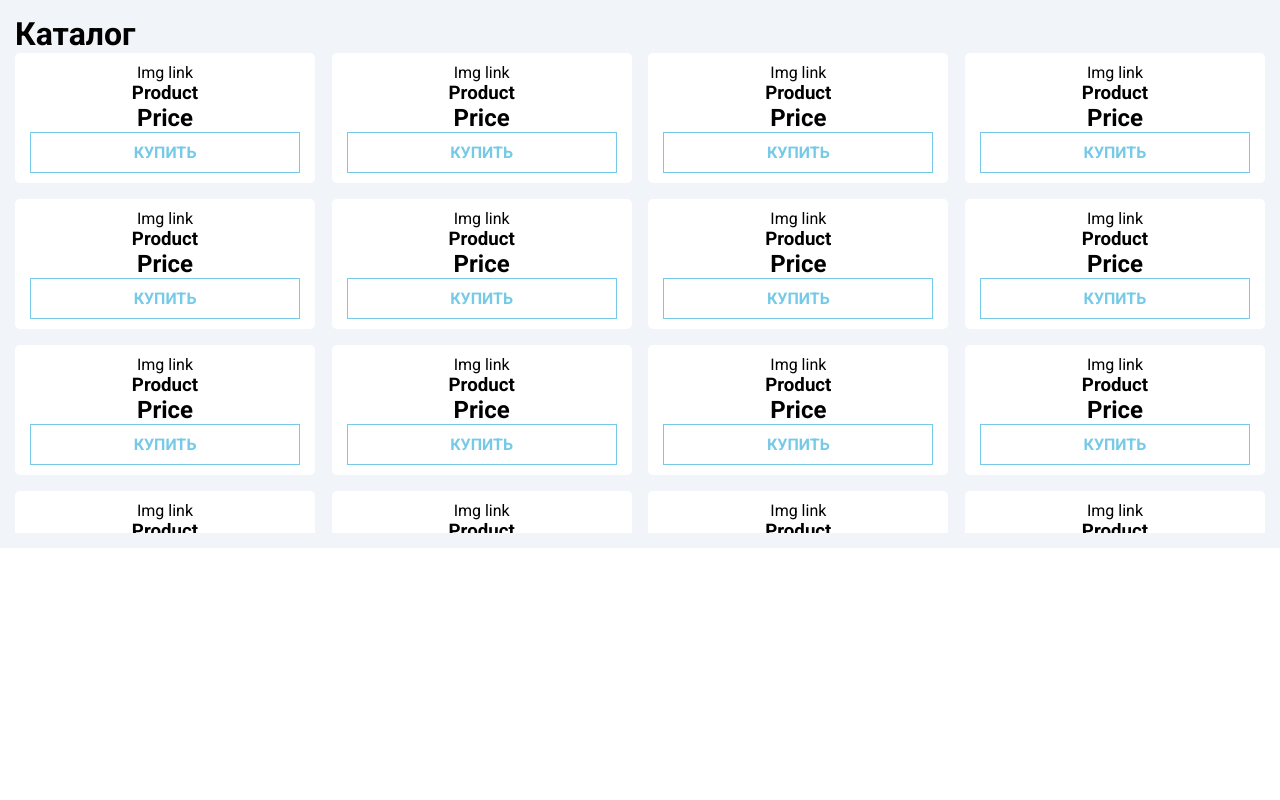
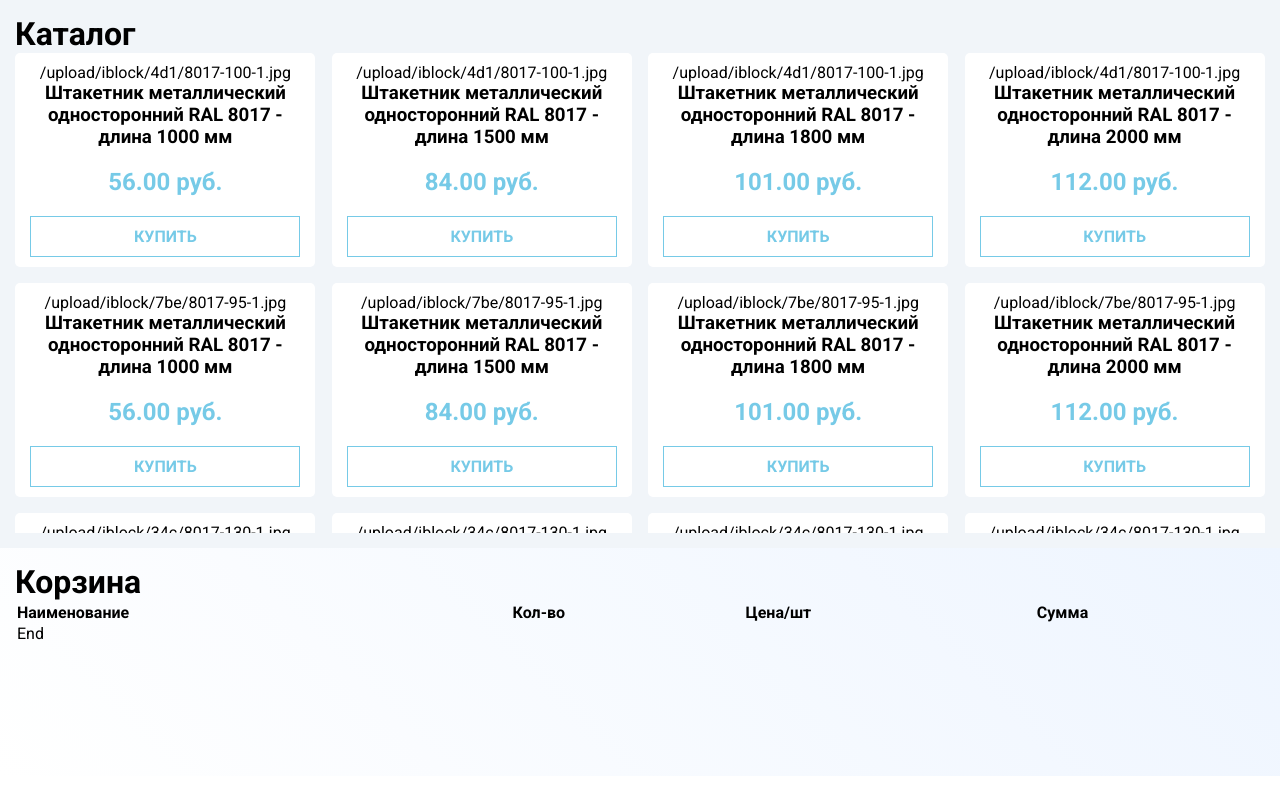
Before and after one commit to Jixlen999/test-task-js, a React (Create React App) app: page / in a window 1280 px wide. Built offline with nearby package versions, Linux system fonts and the light colour scheme.

Commit message:
Products list is finished, Shopping Cart satrted (design + adding products to sessionStorage by click)

```diff
--- a/src/App.css
+++ b/src/App.css
@@ -5,4 +5,5 @@
 	padding: 0;
 	box-sizing: border-box;
 	font-family: "Roboto", sans-serif;
+	overflow: hidden;
 }
--- a/src/App.js
+++ b/src/App.js
@@ -1,11 +1,29 @@
+import { useEffect, useState, createContext } from "react";
 import "./App.css";
 import ProductsList from "./components/ProductsList/ProductsList";
+import axios from "axios";
+import ShoppingCart from "./components/ShoppingCart/ShoppingCart";
 
 function App() {
+	const [products, setProducts] = useState([]);
+	const fetchData = async () => {
+		const result = await axios.get("product.json");
+		setProducts(result.data);
+	};
+	const [productInShoppingCart, setProductInShoppingCart] = useState([]);
+	const productInShoppingCartContext = createContext(productInShoppingCart);
+
+	useEffect(() => {
+		fetchData();
+	}, []);
+
 	return (
-		<div className="App">
-			<ProductsList />
-		</div>
+		<productInShoppingCartContext.Provider value={productInShoppingCart}>
+			<div className="App">
+				<ProductsList products={products} />
+				<ShoppingCart />
+			</div>
+		</productInShoppingCartContext.Provider>
 	);
 }
 
--- a/src/components/ProductCard/ProductCard.jsx
+++ b/src/components/ProductCard/ProductCard.jsx
@@ -1,21 +1,17 @@
 import React from "react";
 import Button from "../UI/Button/Button";
 import classes from "./ProductCard.module.css";
-import axios from "axios";
 
-const ProductCard = () => {
-	const getData = () => {
-		axios.get("product.json").then((response) => {
-			console.log(response.data);
-		});
-	};
-
+const ProductCard = (props) => {
 	return (
 		<div className={classes.productCard}>
-			<div>Img link</div>
-			<h3>Product</h3>
-			<h2>Price</h2>
-			<Button onClick={() => getData()} />
+			<div>{props.picture}</div>
+			<h3>{props.caption}</h3>
+			{props.price && (
+				<h2 className={classes.productCard__price}>{props.price} руб.</h2>
+			)}
+
+			<Button product={props} />
 		</div>
 	);
 };
--- a/src/components/ProductCard/ProductCard.module.css
+++ b/src/components/ProductCard/ProductCard.module.css
@@ -6,3 +6,8 @@
 	text-align: center;
 	padding: 10px;
 }
+
+.productCard__price {
+	color: rgb(118, 202, 231);
+	margin: 20px 0;
+}
--- a/src/components/ProductsList/ProductsList.jsx
+++ b/src/components/ProductsList/ProductsList.jsx
@@ -1,28 +1,42 @@
-import React from "react";
+import React, { useEffect, useState } from "react";
 import ProductCard from "../ProductCard/ProductCard";
 import classes from "./ProductsList.module.css";
 
-const ProductsList = () => {
+const ProductsList = ({ products }) => {
 	return (
 		<div className={classes.productsList}>
 			<h1>Каталог</h1>
 			<div className={classes.productsList__products}>
-				<ProductCard />
-				<ProductCard />
-				<ProductCard />
-				<ProductCard />
-				<ProductCard />
-				<ProductCard />
-				<ProductCard />
-				<ProductCard />
-				<ProductCard />
-				<ProductCard />
-				<ProductCard />
-				<ProductCard />
-				<ProductCard />
-				<ProductCard />
-				<ProductCard />
-				<ProductCard />
+				{products.map((product) => {
+					if (product.SKU) {
+						{
+							let productCardArray = [];
+							for (let key in product.SKU) {
+								productCardArray.push(
+									<ProductCard
+										key={product.SKU[key].ID}
+										picture={product.PICTURE}
+										caption={
+											product.SKU[key].LENGTH
+												? `${product.SKU[key].NAME} - длина ${product.SKU[key].LENGTH} мм`
+												: `${product.SKU[key].NAME}`
+										}
+										price={product.SKU[key].PRICE}
+									/>
+								);
+							}
+							return productCardArray;
+						}
+					} else
+						return (
+							<ProductCard
+								key={product.ID}
+								picture={product.PICTURE}
+								caption={product.NAME}
+								price={product.PRICE}
+							/>
+						);
+				})}
 			</div>
 		</div>
 	);
--- a/src/components/ProductsList/ProductsList.module.css
+++ b/src/components/ProductsList/ProductsList.module.css
@@ -7,7 +7,7 @@
 	height: 60vh;
 	width: 100%;
 	display: flex;
-	justify-content: space-between;
+	justify-content: space-evenly;
 	align-items: center;
 	flex-wrap: wrap;
 	gap: 1rem;
--- /dev/null
+++ b/src/components/ShoppingCart/ShoppingCart.jsx
@@ -0,0 +1,42 @@
+import React, { useEffect, useState } from "react";
+import classes from "./ShoppingCart.module.css";
+
+const ShoppingCart = () => {
+	let [productsList, setProductsList] = useState([]);
+	let productKeys = Object.keys(sessionStorage);
+
+	return (
+		<div className={classes.shoppingCart}>
+			<h1>Корзина</h1>
+			<div className={classes.shoppingCart__productsList}>
+				<table className={classes.shoppingCart__table}>
+					<thead>
+						<tr style={{ textAlign: "left" }}>
+							<th>Наименование</th>
+							<th>Кол-во</th>
+							<th>Цена/шт</th>
+							<th>Сумма</th>
+						</tr>
+					</thead>
+					<tbody>
+						{productKeys.map((key) => {
+							return (
+								<tr>
+									<td>{JSON.parse(sessionStorage[key]).caption}</td>
+								</tr>
+							);
+						})}
+					</tbody>
+
+					<tfoot>
+						<tr>
+							<td>End</td>
+						</tr>
+					</tfoot>
+				</table>
+			</div>
+		</div>
+	);
+};
+
+export default ShoppingCart;
--- /dev/null
+++ b/src/components/ShoppingCart/ShoppingCart.module.css
@@ -0,0 +1,14 @@
+.shoppingCart {
+	padding: 15px;
+	background: linear-gradient(45deg, #ffffff, #eef5ff);
+}
+
+.shoppingCart__productsList {
+	height: 20vh;
+	width: 100%;
+	overflow-y: auto;
+}
+
+.shoppingCart__table {
+	width: 100%;
+}
--- a/src/components/UI/Button/Button.jsx
+++ b/src/components/UI/Button/Button.jsx
@@ -1,9 +1,19 @@
-import React from "react";
+import React, { useEffect } from "react";
 import classes from "./Button.module.css";
 
-const Button = (props) => {
+const Button = ({ product, ...props }) => {
+	const addProductToLocalStorage = () => {
+		sessionStorage.setItem(product.caption, JSON.stringify(product));
+	};
+
 	return (
-		<div className={classes.button} {...props}>
+		<div
+			className={classes.button}
+			{...props}
+			onClick={() => {
+				addProductToLocalStorage();
+			}}
+		>
 			Купить
 		</div>
 	);
--- a/src/components/UI/Button/Button.module.css
+++ b/src/components/UI/Button/Button.module.css
@@ -1,5 +1,5 @@
 .button {
-	border: 1px solid rgb(118, 202, 231);
+	border: 1.5px solid rgb(118, 202, 231);
 	padding: 10px;
 	text-align: center;
 	margin: 0 5px;
```
